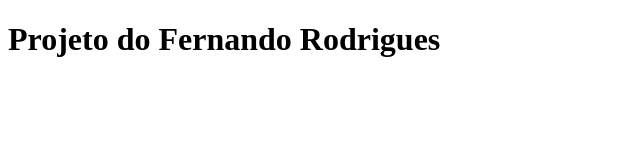
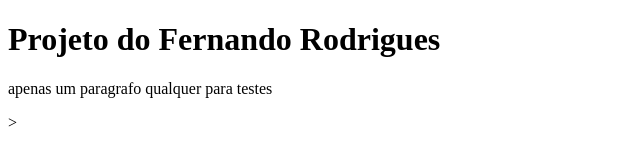
Before and after one commit to odntht/curso-git, a plain HTML site: page index.html in a window 1280 px wide. Shown: the whole page, without its empty margins (0-640 px from the left). Drawn offline with Linux system fonts and the light colour scheme.

Commit message:
incluindo paragrafo de testes

```diff
--- a/index.html
+++ b/index.html
@@ -5,5 +5,5 @@
 </head>
 <body>
 <h1>Projeto do Fernando Rodrigues</h1>
-</body>
+<p>apenas um paragrafo qualquer para testes</p>></body>
 </html>
```
